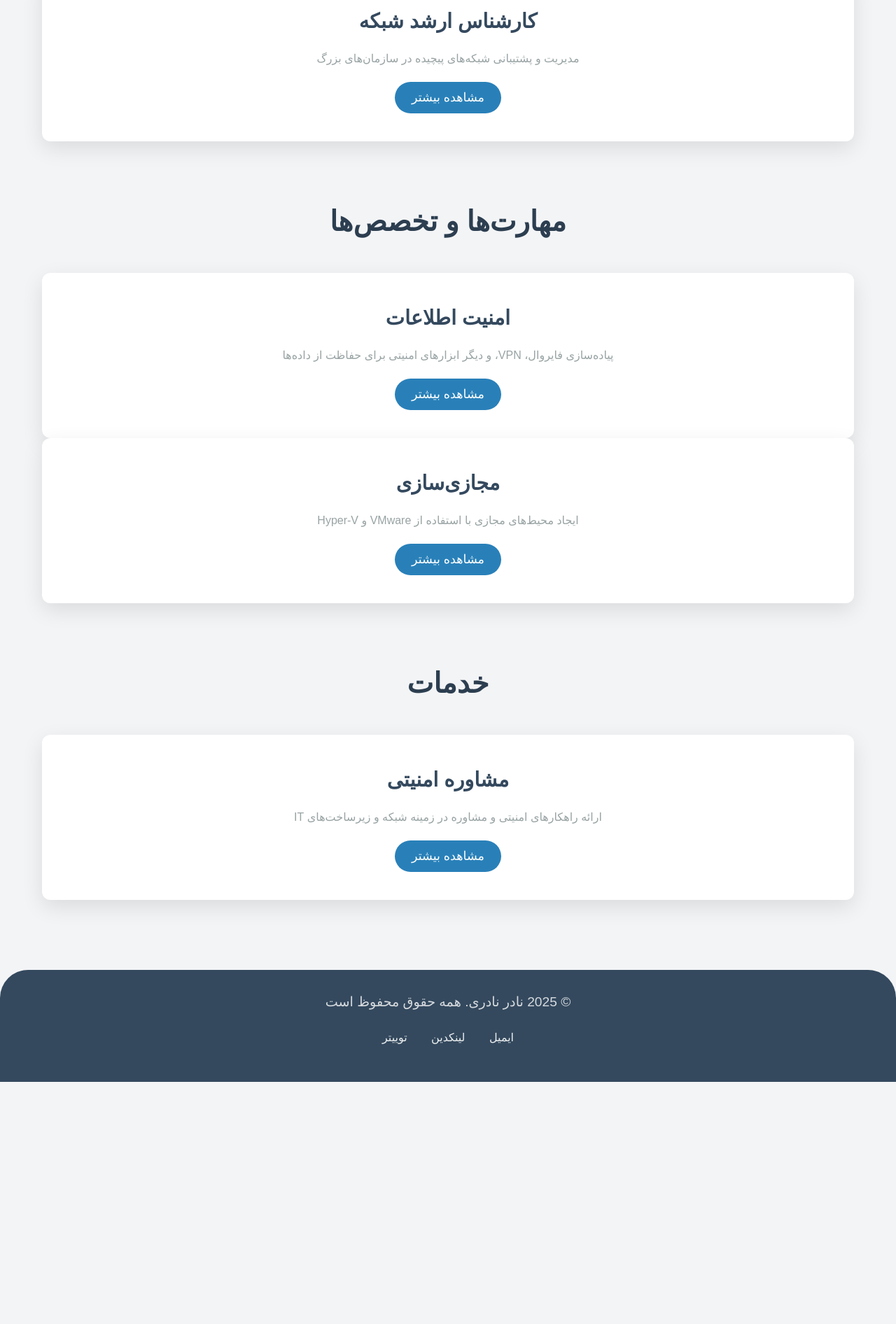
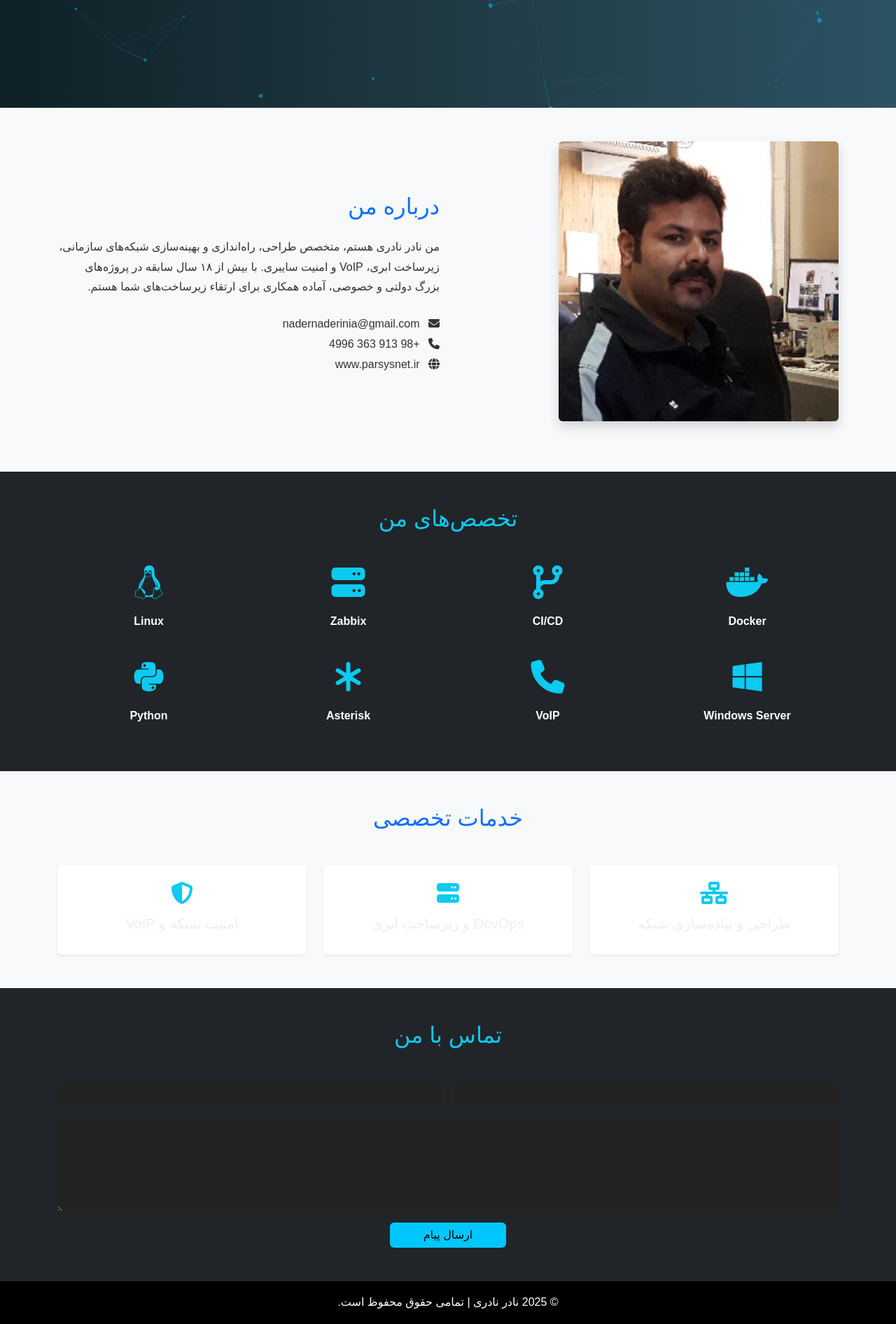
Before and after one commit to naderii/nader-site, a plain HTML site: page index.html in a window 1280 px wide. Shown: the part 646-2538 px from the top of the page at 70% size. Before the commit the page ends 2192 px from the top, so only its background shows below. Drawn offline with nearby package versions, Linux system fonts and the light colour scheme; a web font is replaced by a local one.

Commit message:
change theme

```diff
--- a/index.html
+++ b/index.html
@@ -3,240 +3,164 @@
 <head>
   <meta charset="UTF-8">
   <meta name="viewport" content="width=device-width, initial-scale=1.0">
-    <title>نادر نادری | طراح و متخصص شبکه و امنیت</title>
-    <style>
-        * {
-            margin: 0;
-            padding: 0;
-            box-sizing: border-box;
-            font-family: 'Arial', sans-serif;
-        }
+  <title>نادر نادری | متخصص شبکه و زیرساخت</title>
 
-        body {
-            background: #f3f4f6;
-            color: #333;
-            font-size: 16px;
-            line-height: 1.7;
-            font-weight: 400;
-        }
+  <!-- فونت وزیر -->
+  <link href="https://cdn.fontcdn.ir/Font/Persian/Vazir/Vazir.css" rel="stylesheet">
 
-        .container {
-            max-width: 1200px;
-            margin: 0 auto;
-            padding: 20px;
-        }
+  <!-- Bootstrap -->
+  <link href="https://cdn.jsdelivr.net/npm/bootstrap@5.3.0/dist/css/bootstrap.rtl.min.css" rel="stylesheet">
 
-        header {
-            background: linear-gradient(145deg, #000428, #004e92);
-            color: white;
-            text-align: center;
-            padding: 100px 20px 50px 20px;
-            border-radius: 0 0 40px 40px;
-            box-shadow: 0 20px 40px rgba(0, 0, 0, 0.15);
-            position: relative;
-            overflow: hidden;
-        }
+  <!-- Font Awesome -->
+  <link href="https://cdnjs.cloudflare.com/ajax/libs/font-awesome/6.4.0/css/all.min.css" rel="stylesheet">
 
-        header::before {
-            content: '';
-            position: absolute;
-            top: -20%;
-            left: -20%;
-            width: 200%;
-            height: 200%;
-            background: rgba(255, 255, 255, 0.1);
-            border-radius: 50%;
-            animation: pulse 10s ease-in-out infinite;
-        }
+  <!-- AOS Animate -->
+  <link href="https://cdn.jsdelivr.net/npm/aos@2.3.4/dist/aos.css" rel="stylesheet">
 
-        @keyframes pulse {
-            0% {
-                transform: scale(1);
-            }
-            50% {
-                transform: scale(1.5);
-            }
-            100% {
-                transform: scale(1);
-            }
-        }
-
-        h1 {
-            font-size: 4rem;
-            font-weight: 700;
-            margin-bottom: 15px;
-            transition: color 0.3s ease;
-        }
-
-        h1:hover {
-            color: #ff6347;
-        }
-
-        p {
-            font-size: 1.2rem;
-            opacity: 0.8;
-        }
-
-        .profile-img {
-            width: 180px;
-            height: 180px;
-            border-radius: 50%;
-            object-fit: cover;
-            border: 5px solid #fff;
-            margin-top: 20px;
-            box-shadow: 0 8px 30px rgba(0, 0, 0, 0.2);
-            transition: transform 0.3s ease;
-        }
-
-        .profile-img:hover {
-            transform: scale(1.1);
-        }
-
-        section {
-            margin-top: 80px;
-        }
-
-        section h2 {
-            font-size: 2.5rem;
-            font-weight: 600;
-            color: #2c3e50;
-            text-align: center;
-            margin-bottom: 40px;
-        }
-
-        .card {
-            background: #fff;
-            border-radius: 12px;
-            box-shadow: 0 10px 30px rgba(0, 0, 0, 0.1);
-            padding: 40px;
-            text-align: center;
-            transition: transform 0.3s ease, box-shadow 0.3s ease;
-        }
-
-        .card:hover {
-            transform: translateY(-5px);
-            box-shadow: 0 15px 40px rgba(0, 0, 0, 0.2);
-        }
-
-        .card h3 {
-            font-size: 1.8rem;
-            color: #34495e;
-            margin-bottom: 15px;
-        }
-
-        .card p {
-            font-size: 1rem;
-            color: #7f8c8d;
-            margin-bottom: 20px;
-        }
-
-        .card .btn {
-            background: #2980b9;
-            color: white;
-            padding: 12px 24px;
-            border: none;
-            border-radius: 30px;
-            font-size: 1.1rem;
-            cursor: pointer;
-            transition: background 0.3s ease;
-        }
-
-        .card .btn:hover {
-            background: #3498db;
-        }
-
-        footer {
-            background: #34495e;
-            color: white;
-            text-align: center;
-            padding: 30px 20px;
-            margin-top: 80px;
-            border-radius: 40px 40px 0 0;
-        }
-
-        .footer-links {
-            margin: 20px 0;
-        }
-
-        .footer-links a {
-            color: #ecf0f1;
-            text-decoration: none;
-            font-size: 1rem;
-            margin: 0 15px;
-            transition: color 0.3s ease;
-        }
-
-        .footer-links a:hover {
-            color: #ff6347;
-        }
-
-        @media (max-width: 768px) {
-            header {
-                padding: 80px 20px 40px 20px;
-            }
-
-            h1 {
-                font-size: 2.5rem;
-            }
-
-            .card {
-                padding: 20px;
-            }
-        }
-    </style>
+  <!-- استایل اختصاصی -->
+  <link rel="stylesheet" href="style.css">
 </head>
 <body>
 
-    <header>
-        <div class="container">
-            <img src="profile.jpg" alt="نادر نادری" class="profile-img">
-            <h1>نادر نادری</h1>
-            <p>متخصص ارشد شبکه و امنیت | طراح سیستم‌های فناوری اطلاعات</p>
+<!-- هدر -->
+<header id="home" class="hero-section d-flex align-items-center justify-content-center text-center text-white">
+  <div class="container" data-aos="fade-up">
+    <h1 class="display-4 fw-bold">نادر نادری</h1>
+    <p class="lead mt-3">۱۸ سال تجربه در شبکه، زیرساخت، VoIP، DevOps و امنیت</p>
+    <a href="#contact" class="btn btn-outline-light mt-4">شروع همکاری</a>
   </div>
+  <div id="particles-js"></div>
 </header>
 
-    <div class="container">
-        <section>
-            <h2>سوابق کاری</h2>
-            <div class="card">
-                <h3>کارشناس ارشد شبکه</h3>
-                <p>مدیریت و پشتیبانی شبکه‌های پیچیده در سازمان‌های بزرگ</p>
-                <button class="btn">مشاهده بیشتر</button>
+<!-- درباره من -->
+<section id="about" class="py-5 bg-light">
+  <div class="container" data-aos="fade-right">
+    <div class="row align-items-center">
+      <div class="col-lg-6 mb-4">
+        <img src="about.jpg" alt="نادر نادری" class="img-fluid rounded shadow">
+      </div>
+      <div class="col-lg-6">
+        <h2 class="text-primary">درباره من</h2>
+        <p class="mt-4">من نادر نادری هستم، متخصص طراحی، راه‌اندازی و بهینه‌سازی شبکه‌های سازمانی، زیرساخت ابری، VoIP و امنیت سایبری. با بیش از ۱۸ سال سابقه در پروژه‌های بزرگ دولتی و خصوصی، آماده همکاری برای ارتقاء زیرساخت‌های شما هستم.</p>
+        <ul class="list-unstyled mt-4">
+          <li><i class="fas fa-envelope me-2"></i> nadernaderinia@gmail.com</li>
+          <li><i class="fas fa-phone me-2"></i> +98 913 363 4996</li>
+          <li><i class="fas fa-globe me-2"></i> www.parsysnet.ir</li>
+        </ul>
+      </div>
+    </div>
   </div>
 </section>
 
-        <section>
-            <h2>مهارت‌ها و تخصص‌ها</h2>
-            <div class="card">
-                <h3>امنیت اطلاعات</h3>
-                <p>پیاده‌سازی فایروال، VPN، و دیگر ابزارهای امنیتی برای حفاظت از داده‌ها</p>
-                <button class="btn">مشاهده بیشتر</button>
+<!-- تخصص ها -->
+<section id="skills" class="py-5 bg-dark text-white">
+  <div class="container" data-aos="fade-up">
+    <div class="text-center mb-5">
+      <h2 class="text-info">تخصص‌های من</h2>
     </div>
-            <div class="card">
-                <h3>مجازی‌سازی</h3>
-                <p>ایجاد محیط‌های مجازی با استفاده از VMware و Hyper-V</p>
-                <button class="btn">مشاهده بیشتر</button>
+    <div class="row g-4 text-center">
+      <div class="col-6 col-md-3">
+        <i class="fab fa-docker fa-3x text-info"></i>
+        <p class="mt-2">Docker</p>
+      </div>
+      <div class="col-6 col-md-3">
+        <i class="fas fa-code-branch fa-3x text-info"></i>
+        <p class="mt-2">CI/CD</p>
+      </div>
+      <div class="col-6 col-md-3">
+        <i class="fas fa-server fa-3x text-info"></i>
+        <p class="mt-2">Zabbix</p>
+      </div>
+      <div class="col-6 col-md-3">
+        <i class="fab fa-linux fa-3x text-info"></i>
+        <p class="mt-2">Linux</p>
+      </div>
+      <div class="col-6 col-md-3">
+        <i class="fab fa-windows fa-3x text-info"></i>
+        <p class="mt-2">Windows Server</p>
+      </div>
+      <div class="col-6 col-md-3">
+        <i class="fas fa-phone fa-3x text-info"></i>
+        <p class="mt-2">VoIP</p>
+      </div>
+      <div class="col-6 col-md-3">
+        <i class="fas fa-asterisk fa-3x text-info"></i>
+        <p class="mt-2">Asterisk</p>
+      </div>
+      <div class="col-6 col-md-3">
+        <i class="fab fa-python fa-3x text-info"></i>
+        <p class="mt-2">Python</p>
+      </div>
+    </div>
   </div>
 </section>
 
-        <section>
-            <h2>خدمات</h2>
-            <div class="card">
-                <h3>مشاوره امنیتی</h3>
-                <p>ارائه راهکارهای امنیتی و مشاوره در زمینه شبکه و زیرساخت‌های IT</p>
-                <button class="btn">مشاهده بیشتر</button>
+<!-- خدمات -->
+<section id="services" class="py-5 bg-light">
+  <div class="container" data-aos="fade-up">
+    <div class="text-center mb-5">
+      <h2 class="text-primary">خدمات تخصصی</h2>
+    </div>
+    <div class="row g-4 text-center">
+      <div class="col-md-4">
+        <div class="p-4 bg-white shadow-sm rounded">
+          <i class="fas fa-network-wired fa-2x text-info mb-3"></i>
+          <h5>طراحی و پیاده‌سازی شبکه</h5>
+        </div>
+      </div>
+      <div class="col-md-4">
+        <div class="p-4 bg-white shadow-sm rounded">
+          <i class="fas fa-server fa-2x text-info mb-3"></i>
+          <h5>DevOps و زیرساخت ابری</h5>
+        </div>
+      </div>
+      <div class="col-md-4">
+        <div class="p-4 bg-white shadow-sm rounded">
+          <i class="fas fa-shield-alt fa-2x text-info mb-3"></i>
+          <h5>امنیت شبکه و VoIP</h5>
+        </div>
+      </div>
+    </div>
   </div>
 </section>
+
+<!-- تماس با من -->
+<section id="contact" class="py-5 bg-dark text-white">
+  <div class="container" data-aos="fade-up">
+    <div class="text-center mb-5">
+      <h2 class="text-info">تماس با من</h2>
     </div>
+    <form class="row g-3">
+      <div class="col-md-6">
+        <input type="text" class="form-control" placeholder="نام شما" required>
+      </div>
+      <div class="col-md-6">
+        <input type="email" class="form-control" placeholder="ایمیل شما" required>
+      </div>
+      <div class="col-12">
+        <textarea class="form-control" rows="5" placeholder="پیام شما" required></textarea>
+      </div>
+      <div class="col-12 text-center">
+        <button type="submit" class="btn btn-info px-5">ارسال پیام</button>
+      </div>
+    </form>
+  </div>
+</section>
 
-    <footer>
-        <p>&copy; 2025 نادر نادری. همه حقوق محفوظ است</p>
-        <div class="footer-links">
-            <a href="mailto:nader@example.com">ایمیل</a>
-            <a href="https://www.linkedin.com/in/nader">لینکدین</a>
-            <a href="https://twitter.com/nader">توییتر</a>
+<!-- فوتر -->
+<footer class="footer py-3 text-center bg-black text-white">
+  <div class="container">
+    <p class="mb-0">&copy; 2025 نادر نادری | تمامی حقوق محفوظ است.</p>
   </div>
 </footer>
 
+<!-- اسکریپت‌ها -->
+<script src="https://cdn.jsdelivr.net/npm/bootstrap@5.3.0/dist/js/bootstrap.bundle.min.js"></script>
+<script src="https://cdnjs.cloudflare.com/ajax/libs/particles.js/2.0.0/particles.min.js"></script>
+<script src="https://cdn.jsdelivr.net/npm/aos@2.3.4/dist/aos.js"></script>
+<script>
+  AOS.init({ once: true });
+  particlesJS.load('particles-js', 'particles.json');
+</script>
 </body>
 </html>
```
Also changed, not shown: style.css (+0 -27 lines). Lines whose indentation alone changed are shown as unchanged.
